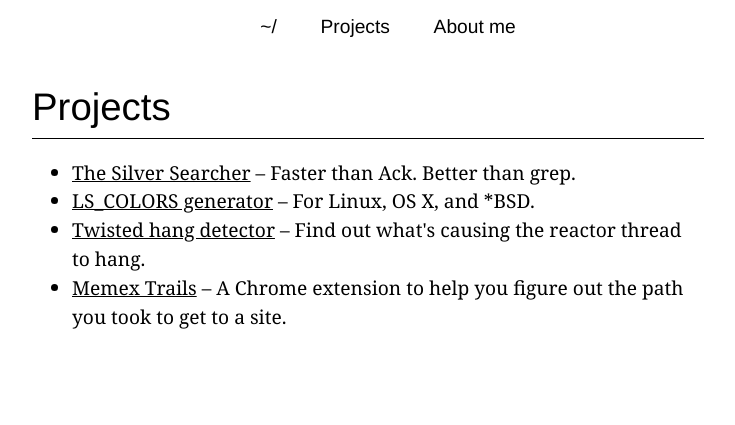
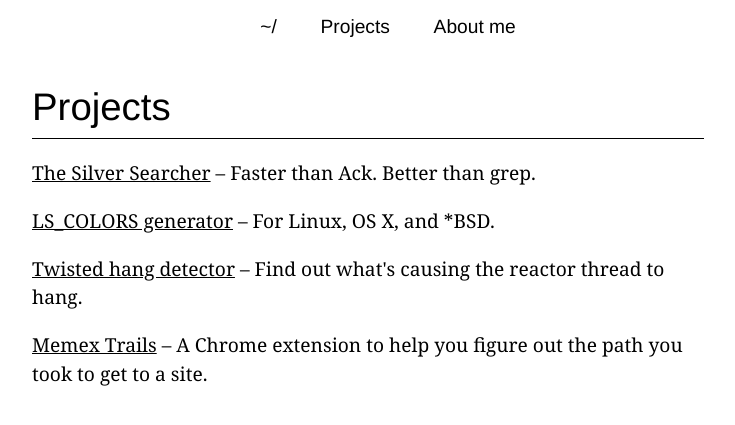
Before and after one commit to ggreer/geoff.greer.fm, a Jekyll site: the page built from projects.html, in a window 1280 px wide. Shown: the top 425 px of the page, without its empty margins (272-1007 px from the left). Built offline with Jekyll 4.4.1, drawn with Linux system fonts in a browser that asks for light colours.

Commit message:
Remove dots from <li>s and clean up the projects page.

```diff
--- a/projects.html
+++ b/projects.html
@@ -2,9 +2,16 @@
 layout: page
 title: Projects
 ---
-<ul>
-<li><a href="https://github.com/ggreer/the_silver_searcher">The Silver Searcher</a> – Faster than Ack. Better than grep.</li>
-<li><a href="/lscolors">LS_COLORS generator</a> – For Linux, OS X, and *BSD.</li>
-<li><a href="https://github.com/ggreer/twisted_hang">Twisted hang detector</a> – Find out what's causing the reactor thread to hang.</li>
-<li><a href="https://github.com/ggreer/memex_trails">Memex Trails</a> – A Chrome extension to help you figure out the path you took to get to a site.</li>
-</ul>
+
+<p>
+    <a href="https://github.com/ggreer/the_silver_searcher">The Silver Searcher</a> – Faster than Ack. Better than grep.
+</p>
+<p>
+    <a href="/lscolors">LS_COLORS generator</a> – For Linux, OS X, and *BSD.
+</p>
+<p>
+    <a href="https://github.com/ggreer/twisted_hang">Twisted hang detector</a> – Find out what's causing the reactor thread to hang.
+</p>
+<p>
+    <a href="https://github.com/ggreer/memex_trails">Memex Trails</a> – A Chrome extension to help you figure out the path you took to get to a site.
+</p>
--- a/styles/main.css
+++ b/styles/main.css
@@ -28,6 +28,10 @@
     text-align: center;
     margin: 0.2em 0 0.1em;
     padding: 0;
+}
+
+ul li {
+    list-style: none;
 }
 
 #globalnav {
```
